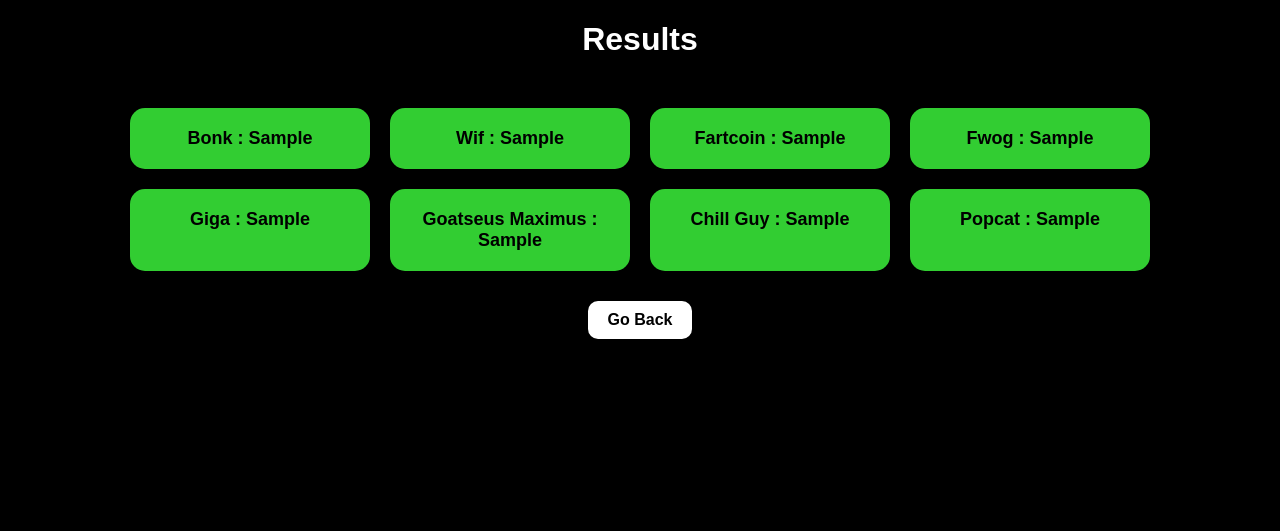
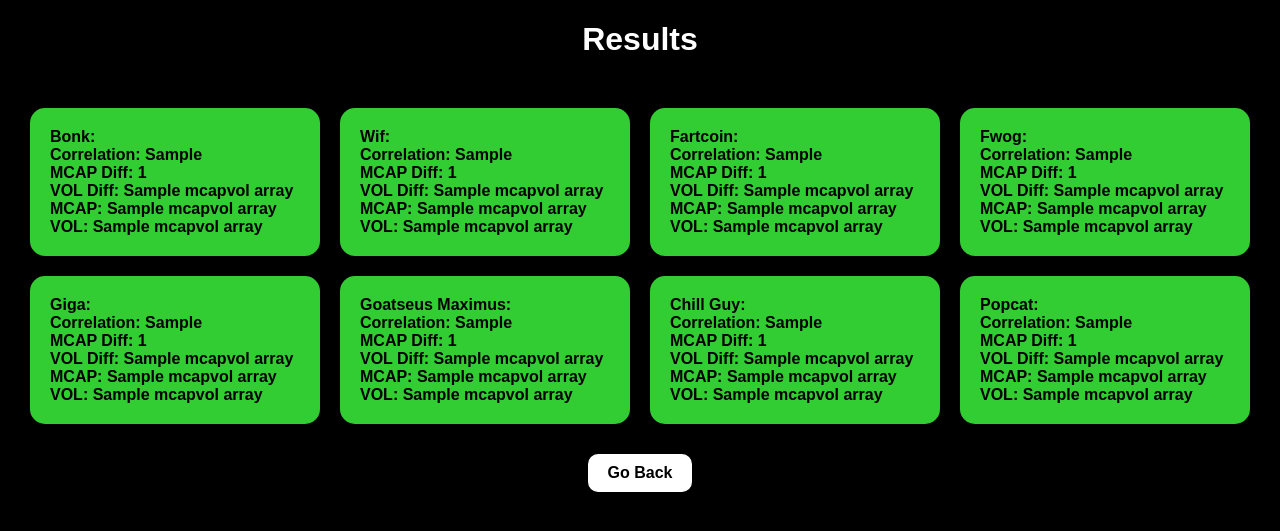
Before and after one commit to nbortz/Coin-Compare, a Flask app: template Templates/result.html in a window 1280 px wide. Shown: the top 531 px of the page. Run offline with Flask 3, Linux system fonts and the light colour scheme; the template is opened without the code that fills it: most values are stand-ins (such as "Sample title", 1, 10 or a date in 2020).

Commit message:
new data and display for website

```diff
--- a/Templates/result.html
+++ b/Templates/result.html
@@ -23,9 +23,10 @@
             color: black;
             padding: 20px;
             border-radius: 15px; /* Rounded corners */
-            width: 200px;
-            font-size: 18px;
+            width: 250px;
+            font-size: 16px;
             font-weight: bold;
+            text-align: left;
         }
         .back-button {
             display: inline-block;
@@ -45,16 +46,71 @@
 <body>
     <h1>Results</h1>
     <div class="container">
-        <div class="result-box">Bonk : {{ bonkCor }}</div>
-        <div class="result-box">Wif : {{ wifCor }}</div>
-        <div class="result-box">Fartcoin : {{ fartCor }}</div>
-        <div class="result-box">Fwog : {{ fwogCor }}</div>
-        <div class="result-box">Giga : {{ gigaCor }}</div>
-        <div class="result-box">Goatseus Maximus : {{ goatCor }}</div>
-        <div class="result-box">Chill Guy : {{ chillCor }}</div>
-        <div class="result-box">Popcat : {{ popcatCor }}</div>
+        <div class="result-box">
+            <strong>Bonk:</strong><br>
+            Correlation: {{ bonkCor }}<br>
+            MCAP Diff: {{ mcapvolArray[0][0] }}<br>
+            VOL Diff: {{ mcapvolArray[0][1] }}<br>
+            MCAP: {{ mcapvolArray[0][2] }}<br>
+            VOL: {{ mcapvolArray[0][3] }}
+        </div>
+        <div class="result-box">
+            <strong>Wif:</strong><br>
+            Correlation: {{ wifCor }}<br>
+            MCAP Diff: {{ mcapvolArray[1][0] }}<br>
+            VOL Diff: {{ mcapvolArray[1][1] }}<br>
+            MCAP: {{ mcapvolArray[1][2] }}<br>
+            VOL: {{ mcapvolArray[1][3] }}
+        </div>
+        <div class="result-box">
+            <strong>Fartcoin:</strong><br>
+            Correlation: {{ fartCor }}<br>
+            MCAP Diff: {{ mcapvolArray[2][0] }}<br>
+            VOL Diff: {{ mcapvolArray[2][1] }}<br>
+            MCAP: {{ mcapvolArray[2][2] }}<br>
+            VOL: {{ mcapvolArray[2][3] }}
+        </div>
+        <div class="result-box">
+            <strong>Fwog:</strong><br>
+            Correlation: {{ fwogCor }}<br>
+            MCAP Diff: {{ mcapvolArray[3][0] }}<br>
+            VOL Diff: {{ mcapvolArray[3][1] }}<br>
+            MCAP: {{ mcapvolArray[3][2] }}<br>
+            VOL: {{ mcapvolArray[3][3] }}
+        </div>
+        <div class="result-box">
+            <strong>Giga:</strong><br>
+            Correlation: {{ gigaCor }}<br>
+            MCAP Diff: {{ mcapvolArray[4][0] }}<br>
+            VOL Diff: {{ mcapvolArray[4][1] }}<br>
+            MCAP: {{ mcapvolArray[4][2] }}<br>
+            VOL: {{ mcapvolArray[4][3] }}
+        </div>
+        <div class="result-box">
+            <strong>Goatseus Maximus:</strong><br>
+            Correlation: {{ goatCor }}<br>
+            MCAP Diff: {{ mcapvolArray[5][0] }}<br>
+            VOL Diff: {{ mcapvolArray[5][1] }}<br>
+            MCAP: {{ mcapvolArray[5][2] }}<br>
+            VOL: {{ mcapvolArray[5][3] }}
+        </div>
+        <div class="result-box">
+            <strong>Chill Guy:</strong><br>
+            Correlation: {{ chillCor }}<br>
+            MCAP Diff: {{ mcapvolArray[6][0] }}<br>
+            VOL Diff: {{ mcapvolArray[6][1] }}<br>
+            MCAP: {{ mcapvolArray[6][2] }}<br>
+            VOL: {{ mcapvolArray[6][3] }}
+        </div>
+        <div class="result-box">
+            <strong>Popcat:</strong><br>
+            Correlation: {{ popcatCor }}<br>
+            MCAP Diff: {{ mcapvolArray[7][0] }}<br>
+            VOL Diff: {{ mcapvolArray[7][1] }}<br>
+            MCAP: {{ mcapvolArray[7][2] }}<br>
+            VOL: {{ mcapvolArray[7][3] }}
+        </div>
     </div>
-
     <a href="/" class="back-button">Go Back</a>
 </body>
 </html>
--- a/app.py
+++ b/app.py
@@ -18,10 +18,12 @@ def index():
     if request.method == "POST":
         user_input = request.form["user_value"] # Get input from form
         # Example for when main is restrucutred to input/output function
-        bonkCor, wifCor, fartCor, fwogCor, gigaCor, goatCor, chillCor, popcatCor = main(user_input)
+        # TODO Main must also return tweet counts for user token and 1, 2, or 3 month counts for
+        bonkCor, wifCor, fartCor, fwogCor, gigaCor, goatCor, chillCor, popcatCor, mcapvolArray, holdertoMcapRatios, twitterCounts,  = main(user_input)
 
         return render_template("result.html", bonkCor=bonkCor, wifCor=wifCor, fartCor=fartCor,
-                                fwogCor=fwogCor, gigaCor=gigaCor, goatCor=goatCor, chillCor=chillCor, popcatCor=popcatCor)
+                                fwogCor=fwogCor, gigaCor=gigaCor, goatCor=goatCor, chillCor=chillCor, popcatCor=popcatCor,
+                                mcapvolArray=mcapvolArray, holdertoMcapRatios=holdertoMcapRatios, twitterCounts=twitterCounts)
 
 @app.route('/about')
 def about():
```
